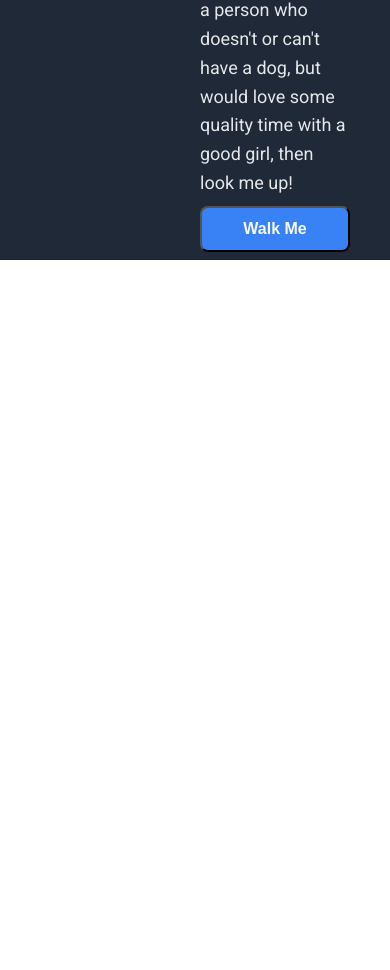
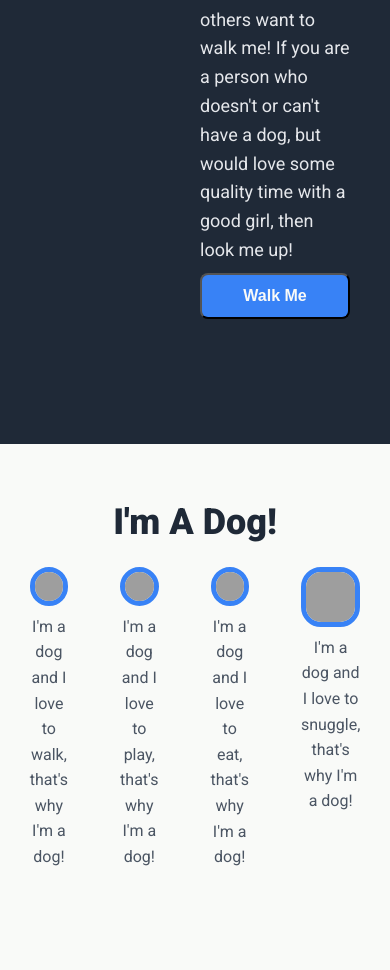
Before and after one commit to Xraygrrl7/odin-landing-page, a plain HTML site: page index.html in a window 390 px wide. Shown: the part 575-1545 px from the top of the page. Before the commit the page ends 844 px from the top, so only its background shows below. Drawn offline with Linux system fonts and the light colour scheme; grey boxes are pictures that could not be loaded.

Commit message:
Info Scetion
Layed out info section with Flexbox. Notice issue with resizing. Have not reviewed how to make pages responsive yet. Ok for desktop.

```diff
--- a/index.html
+++ b/index.html
@@ -35,8 +35,9 @@
       <div class="hero-left">
         <h1>Chloe The Dog</h1>
         <p>
-          Always woofin' around! I love long walks and I when others want to walk
-          me! If you are a person who doesn't or can't have a dog, but would love some quality time with a good girl, then look me up!
+          Always woofin' around! I love long walks and I when others want to
+          walk me! If you are a person who doesn't or can't have a dog, but
+          would love some quality time with a good girl, then look me up!
         </p>
         <button class="hero-button">Walk Me</button>
       </div>
@@ -47,6 +48,29 @@
     </section>
 
     <!-- Cards section -->
+    <section class="info">
+      <div class="info-title">I'm A Dog!</div>
+
+      <div class="info-container">
+        <div class="info-item">
+          <img src="https://picsum.photos/200/200" alt="random images" />
+          <div class="info-text">I'm a dog and I love to walk, that's why I'm a dog!</div>
+        </div>
+        <div class="info-item">
+          <img src="https://picsum.photos/200/200" alt="random images" />
+          <div class="info-text">I'm a dog and I love to play, that's why I'm a dog!</div>
+        </div>
+        <div class="info-item">
+          <img src="https://picsum.photos/200/200" alt="random images" />
+          <div class="info-text">I'm a dog and I love to eat, that's why I'm a dog!</div>
+        </div>
+        <div class="info-item">
+          <img src="https://picsum.photos/200/200" alt="random images" />
+          <div class="info-text">I'm a dog and I love to snuggle, that's why I'm a dog!</div>
+        </div>
+      </div>
+    </section>
+
     <!-- quotes -->
     <!-- CTA section -->
     <!-- Footer -->
--- a/styles.css
+++ b/styles.css
@@ -37,7 +37,6 @@ button {
   font-weight: bold;
 }
 
-
 /* Header */
 .header {
   display: flex;
@@ -45,7 +44,6 @@ button {
   align-items: center;
   padding: 8px 200px;
   background-color: var(--dark-color);
-
 }
 .header-logo {
   height: 150px;
@@ -62,8 +60,6 @@ button {
   font-size: 18px;
 }
 
-
-
 /* Hero section */
 .hero-container {
   display: flex;
@@ -71,14 +67,12 @@ button {
   align-items: center;
   background: var(--dark-color);
   gap: 200px;
-  padding: 8px 200px;
+  padding: 75px 200px 125px;
 }
 
 .hero-left {
   display: flex;
   flex-direction: column;
-
-
 }
 
 .hero-left h1 {
@@ -93,15 +87,51 @@ button {
 }
 
 .hero-button {
- width: 150px;
- margin-top: 8px;
+  width: 150px;
+  margin-top: 8px;
 }
 
 .hero-right img {
-  box-shadow: 1px 1px 6px  rgba(255, 255, 255, 0.6);
+  box-shadow: 1px 1px 6px rgba(255, 255, 255, 0.6);
 }
 
 /* Card section */
+.info {
+  padding: 50px 100px 100px;
+  background: var(--white-color);
+}
+
+.info-title {
+  text-align: center;
+  font-size: 36px;
+  font-weight: 900;
+  color: var(--dark-color);
+  margin-bottom: 16px;
+}
+
+.info-container {
+  display: flex;
+  justify-content: center;
+  gap: 52px;
+
+}
+.info-item {
+  display: flex;
+  flex-direction: column;
+   max-width: 200px;
+
+}
+.info-item img {
+  border: 5px solid var(--blue-color);
+  border-radius: 20px;
+  margin-bottom: 8px;
+}
+
+.info-text {
+  text-align: center;
+  color: #4b5563;
+}
+
 /* Quote section */
 /* CTA section */
 /* Footer */
```
Also changed, not shown: solution-images/Landing page 1.png (added), solution-images/landing page design elements.png (added).
